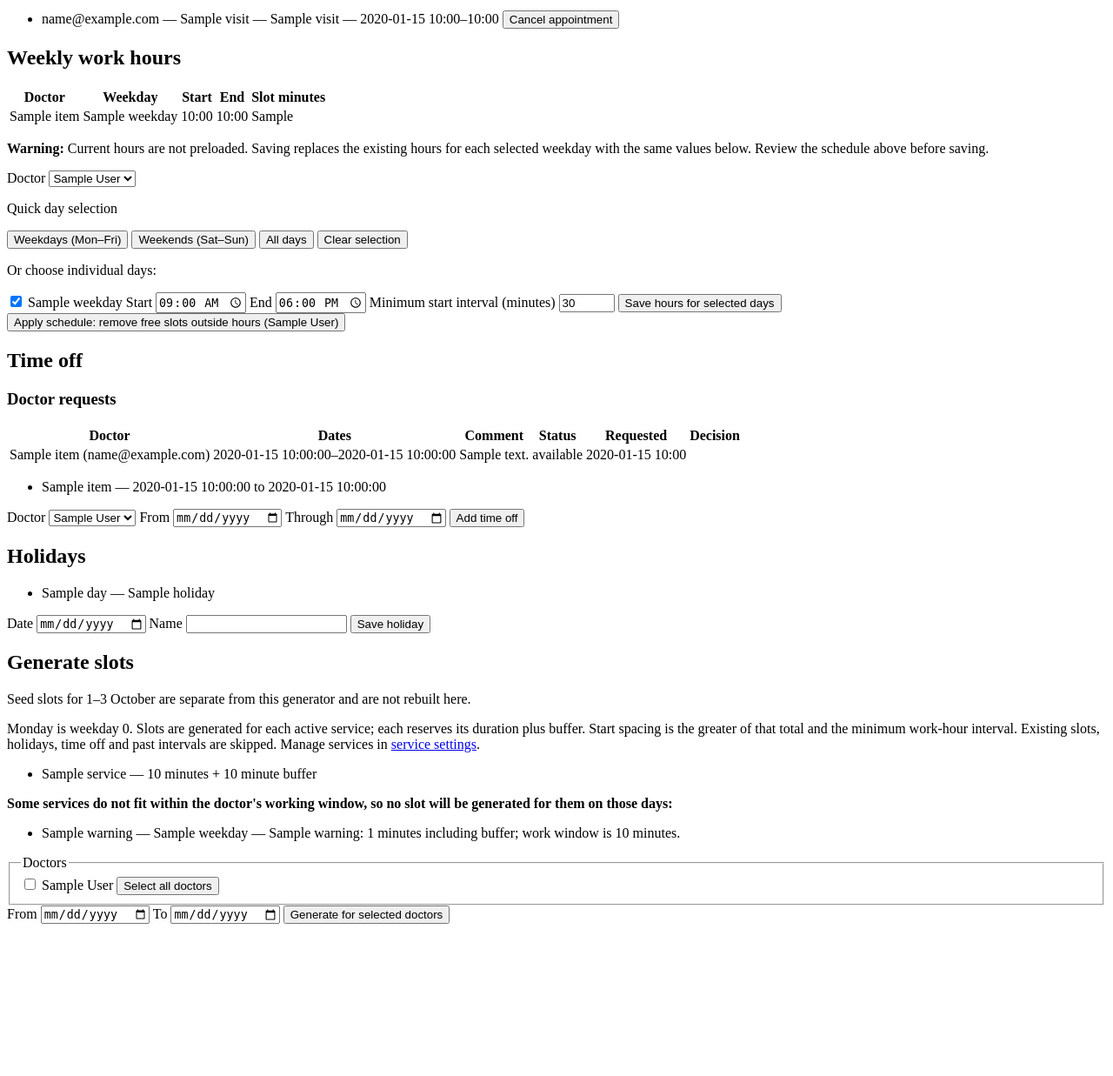
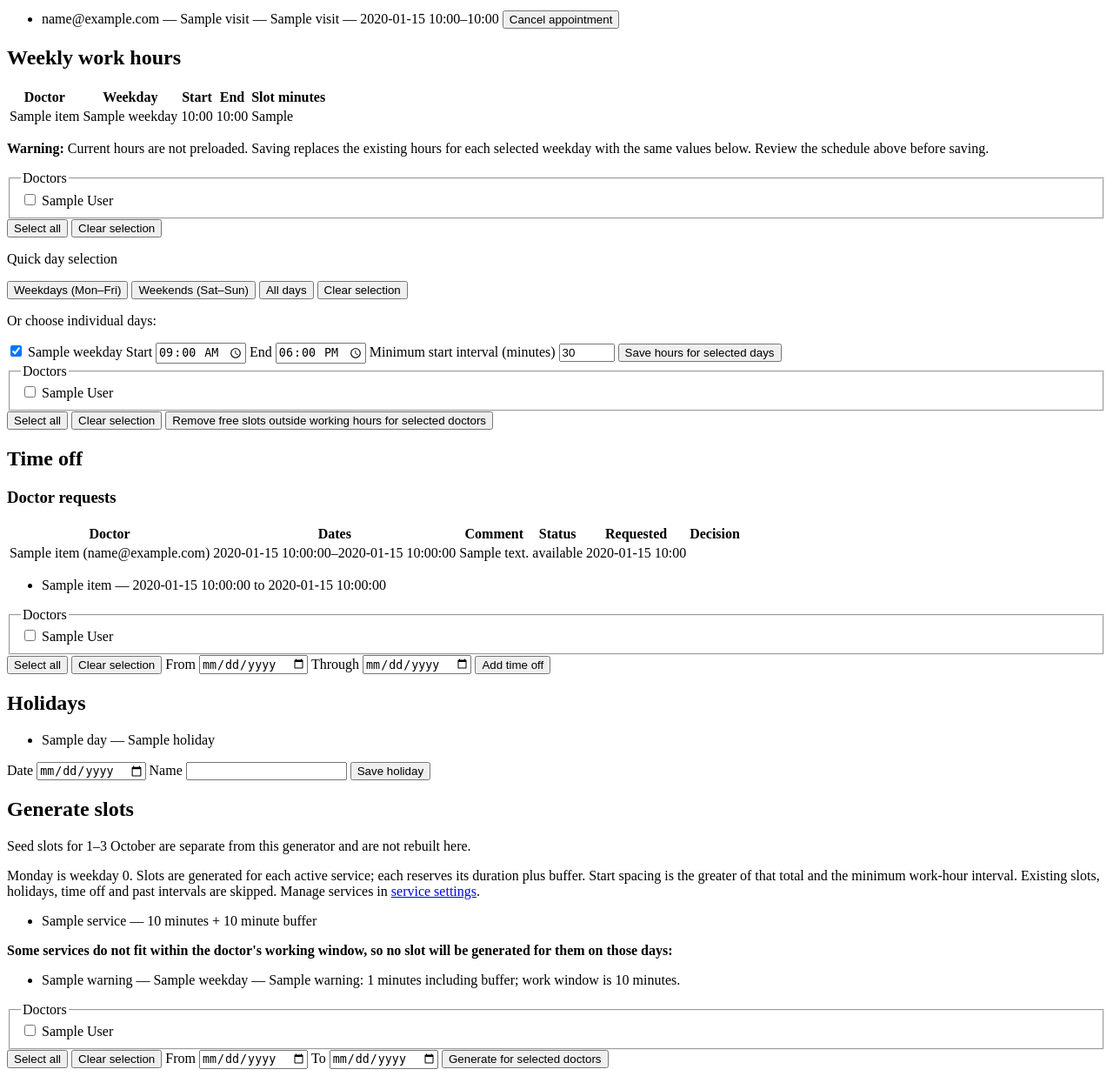
Before and after one commit to madlfox7/clinic_docker, a FastAPI app: template app/templates/admin_schedule.html in a window 1280 px wide. Shown: the part 516-1753 px from the top of the page at 87% size. Before the commit the page ends 1578 px from the top, so only its background shows below. Run offline with FastAPI, Linux system fonts and the light colour scheme; the template is opened without the code that fills it: most values are stand-ins (such as "Sample title", 1, 10 or a date in 2020); some libraries are stand-ins or nearby versions.

Commit message:
forms validational parsing

```diff
--- a/app/templates/admin_schedule.html
+++ b/app/templates/admin_schedule.html
@@ -18,7 +18,8 @@
 {% if time_off_request_decision == "rejected" %}
 <p>Time-off request rejected.</p>{% endif %}
 {% if saved == "apply-hours" %}
-<p>Applied schedule. Removed {{ hours_report.removed_slots if hours_report else 0 }} free slots outside work hours.
+<p>Applied schedule. Removed {{ hours_report.removed_slots if hours_report else 0 }} free slots outside work hours
+   for {{ hours_report.doctor_count if hours_report else 0 }} doctor(s).
    Scheduled visits were not cancelled.</p>{% endif %}
 {% if visit_cancelled == "1" %}
 <p>Appointment cancelled. The closed date remains unavailable.</p>{% endif %}
@@ -131,15 +132,20 @@
   {% endfor %}
   </tbody>
 </table>
-<form id="bulk-work-hours-form" method="post" action="/admin/work-hours-bulk">
+<form id="bulk-work-hours-form" method="post" action="/admin/work-hours-bulk"
+  data-confirm-selected="doctor_ids"
+  data-confirm-message="Save these hours for {n} doctors?">
   <p><strong>Warning:</strong> Current hours are not preloaded. Saving replaces the existing hours for each selected weekday with the same values below. Review the schedule above before saving.</p>
-  <label>Doctor
-    <select name="doctor_id" required>
-      {% for doctor in doctors %}
-        <option value="{{ doctor.id }}">{{ doctor.full_name }}</option>
-      {% endfor %}
-    </select>
-  </label>
+  <fieldset>
+    <legend>Doctors</legend>
+    {% for doctor in doctors %}
+      <label><input type="checkbox" name="doctor_ids" value="{{ doctor.id }}"> {{ doctor.full_name }}</label>
+    {% else %}
+      <p>No active doctors.</p>
+    {% endfor %}
+  </fieldset>
+  <button type="button" data-check-group="doctor_ids" data-check-action="all">Select all</button>
+  <button type="button" data-check-group="doctor_ids" data-check-action="none">Clear selection</button>
   <p>Quick day selection</p>
   <div>
     <button type="button" data-weekday-preset="0,1,2,3,4">Weekdays (Mon–Fri)</button>
@@ -175,11 +181,21 @@
   }
 </script>
 
-{% for doctor in doctors %}
-  <form method="post" action="/admin/doctors/{{ doctor.id }}/apply-hours">
-    <button type="submit">Apply schedule: remove free slots outside hours ({{ doctor.full_name }})</button>
-  </form>
-{% endfor %}
+<form method="post" action="/admin/schedule/apply-hours"
+  data-confirm-selected="doctor_ids"
+  data-confirm-message="Remove free slots outside working hours for {n} doctors?">
+  <fieldset>
+    <legend>Doctors</legend>
+    {% for doctor in doctors %}
+      <label><input type="checkbox" name="doctor_ids" value="{{ doctor.id }}"> {{ doctor.full_name }}</label>
+    {% else %}
+      <p>No active doctors.</p>
+    {% endfor %}
+  </fieldset>
+  <button type="button" data-check-group="doctor_ids" data-check-action="all">Select all</button>
+  <button type="button" data-check-group="doctor_ids" data-check-action="none">Clear selection</button>
+  <button type="submit">Remove free slots outside working hours for selected doctors</button>
+</form>
 
 <h2>Time off</h2>
 <h3>Doctor requests</h3>
@@ -218,12 +234,19 @@
     <li>No time off configured.</li>
   {% endfor %}
 </ul>
-<form method="post" action="/admin/time-off">
-  <label>Doctor
-    <select name="doctor_id" required>
-      {% for doctor in doctors %}<option value="{{ doctor.id }}">{{ doctor.full_name }}</option>{% endfor %}
-    </select>
-  </label>
+<form method="post" action="/admin/time-off"
+  data-confirm-selected="doctor_ids"
+  data-confirm-message="Add this time off for {n} doctors?">
+  <fieldset>
+    <legend>Doctors</legend>
+    {% for doctor in doctors %}
+      <label><input type="checkbox" name="doctor_ids" value="{{ doctor.id }}"> {{ doctor.full_name }}</label>
+    {% else %}
+      <p>No active doctors.</p>
+    {% endfor %}
+  </fieldset>
+  <button type="button" data-check-group="doctor_ids" data-check-action="all">Select all</button>
+  <button type="button" data-check-group="doctor_ids" data-check-action="none">Clear selection</button>
   <label>From <input name="starts_on" type="date" min="{{ min_schedule_date }}" max="{{ max_schedule_date }}" required></label>
   <label>Through <input name="ends_on" type="date" min="{{ min_schedule_date }}" max="{{ max_schedule_date }}" required></label>
   <button type="submit">Add time off</button>
@@ -261,7 +284,9 @@
     {% endfor %}
   </ul>
 {% endif %}
-<form id="generate-slots-form" method="post" action="/admin/schedule/generate">
+<form id="generate-slots-form" method="post" action="/admin/schedule/generate"
+  data-confirm-selected="doctor_ids"
+  data-confirm-message="Generate slots for {n} doctors?">
   <fieldset>
     <legend>Doctors</legend>
     {% for doctor in doctors %}
@@ -273,23 +298,10 @@
       <p>No active doctors.</p>
     {% endfor %}
   </fieldset>
+  <button type="button" data-check-group="doctor_ids" data-check-action="all">Select all</button>
+  <button type="button" data-check-group="doctor_ids" data-check-action="none">Clear selection</button>
   <label>From <input name="from_date" type="date" min="{{ min_schedule_date }}" max="{{ max_generation_date }}" value="{{ default_from_date }}" required></label>
   <label>To <input name="to_date" type="date" min="{{ min_schedule_date }}" max="{{ max_generation_date }}" value="{{ default_to_date }}" required></label>
   <button type="submit">Generate for selected doctors</button>
 </form>
-<script>
-  const generateSlotsForm = document.getElementById("generate-slots-form");
-  if (generateSlotsForm) {
-    const doctorCheckboxes = generateSlotsForm.querySelectorAll('input[name="doctor_ids"]');
-    const toggleDoctorsButton = document.createElement("button");
-    toggleDoctorsButton.type = "button";
-    toggleDoctorsButton.textContent = "Select all doctors";
-    toggleDoctorsButton.addEventListener("click", () => {
-      const shouldSelectAll = Array.from(doctorCheckboxes).some((checkbox) => !checkbox.checked);
-      doctorCheckboxes.forEach((checkbox) => { checkbox.checked = shouldSelectAll; });
-      toggleDoctorsButton.textContent = shouldSelectAll ? "Clear selection" : "Select all doctors";
-    });
-    generateSlotsForm.querySelector("fieldset").append(toggleDoctorsButton);
-  }
-</script>
 {% endblock %}
--- a/app/templates/admin_services.html
+++ b/app/templates/admin_services.html
@@ -27,6 +27,8 @@
         <p>No doctors configured.</p>
       {% endfor %}
     </fieldset>
+    <button type="button" data-check-group="doctor_ids" data-check-action="all">Select all</button>
+    <button type="button" data-check-group="doctor_ids" data-check-action="none">Clear selection</button>
     <button type="submit">Create service</button>
   </form>
 </section>
@@ -56,6 +58,8 @@
           <p>No doctors configured.</p>
         {% endfor %}
       </fieldset>
+      <button type="button" data-check-group="doctor_ids" data-check-action="all">Select all</button>
+      <button type="button" data-check-group="doctor_ids" data-check-action="none">Clear selection</button>
       <button type="submit">Save service</button>
     </form>
     {% if service.active %}
--- a/app/templates/base.html
+++ b/app/templates/base.html
@@ -40,5 +40,29 @@
   </p>
   <hr>
   {% block content %}{% endblock %}
+  <script>
+    document.querySelectorAll("[data-check-group]").forEach((button) => {
+      button.addEventListener("click", () => {
+        const form = button.closest("form");
+        if (!form) return;
+        const checked = button.dataset.checkAction === "all";
+        form.querySelectorAll(`input[type="checkbox"][name="${button.dataset.checkGroup}"]`).forEach((box) => {
+          box.checked = checked;
+        });
+      });
+    });
+    document.querySelectorAll("form[data-confirm-selected]").forEach((form) => {
+      form.addEventListener("submit", (event) => {
+        const name = form.dataset.confirmSelected;
+        const count = form.querySelectorAll(`input[type="checkbox"][name="${name}"]:checked`).length;
+        if (!count) {
+          event.preventDefault();
+          return;
+        }
+        const message = (form.dataset.confirmMessage || "Continue for {n} selected?").split("{n}").join(String(count));
+        if (!window.confirm(message)) event.preventDefault();
+      });
+    });
+  </script>
 </body>
 </html>
```
Also changed, not shown: app/routes_admin.py (+109 -50 lines), tests/test_stage4.py (+25 -8 lines).
